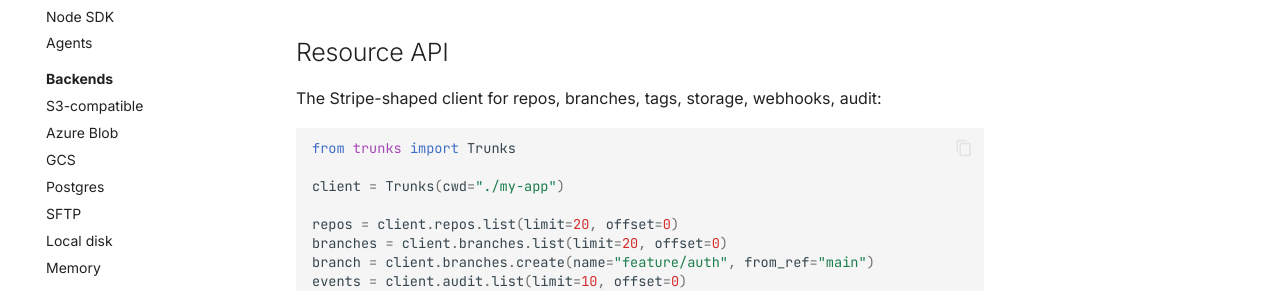
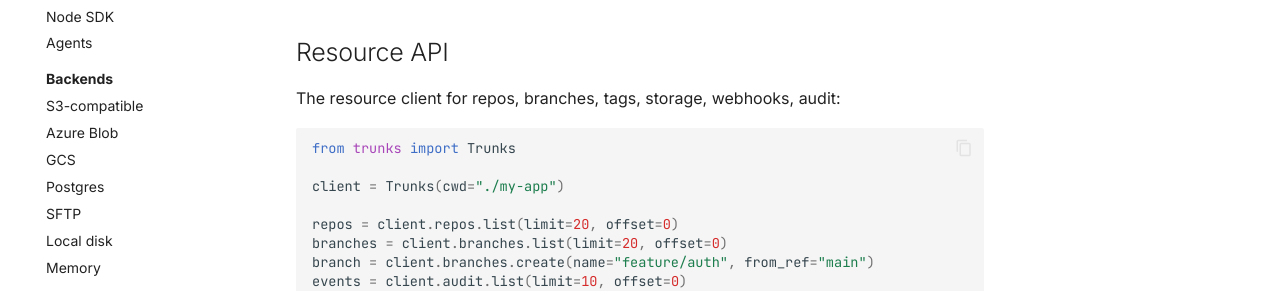
Before and after one commit to layerbrain/trunks, an MkDocs documentation site: the page built from docs/sdk-python.md, in a window 1280 px wide and 900 px high, scrolled down 1004 px. Shown: the part 280-571 px from the top of the window. Built offline with MkDocs 1.6.1 and Material for MkDocs 9.7.7, drawn with Linux system fonts in a browser that asks for light colours; comment, search, counter and statistics services are not loaded.

````diff
--- a/docs/sdk-python.md
+++ b/docs/sdk-python.md
@@ -58,7 +58,7 @@ trunk.fetch()
 
 ## Resource API
 
-The Stripe-shaped client for repos, branches, tags, storage, webhooks, audit:
+The resource client for repos, branches, tags, storage, webhooks, audit:
 
 ```python
 from trunks import Trunks
````
Also changed, not shown: README.md (+1 -1 lines), 1 other file.
